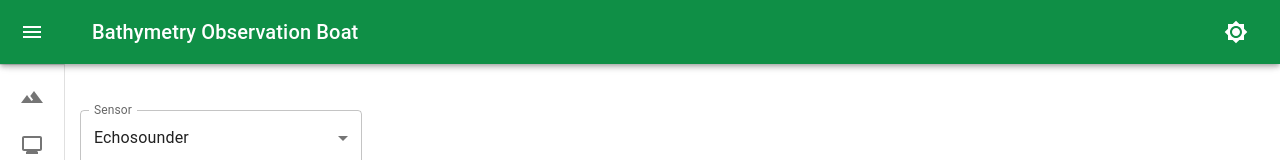
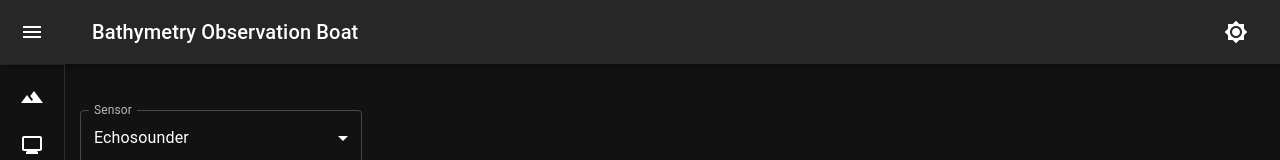
Before and after one commit to UPRM-Bio-Optics/Dashboard, a React (Create React App) app: page /#/graphs in a window 1280 px wide. Shown: the top 160 px of the page. Built offline with nearby package versions, Linux system fonts and the light colour scheme; no server answers.

Commit message:
fixed import and made dark theme default

```diff
--- a/src/App.jsx
+++ b/src/App.jsx
@@ -5,7 +5,7 @@ import { Navigate, Route, Routes } from "react-router";
 import "./App.css";
 import Graphs from "./components/Graphs";
 import Monitor from "./components/Monitor";
-import Navbar from "./components/Navbar";
+import Navbar from "./components/NavBar";
 
 // Fix imports
 import buffer from "buffer";
@@ -16,7 +16,7 @@ window.process = process;
 // Main app component
 function App() {
 	// Set fixed color scheme
-	const [scheme, setScheme] = useState("light");
+	const [scheme, setScheme] = useState("dark");
 
 	// Auto detect browser color scheme
 	// const [scheme, setScheme] = useState(
```
